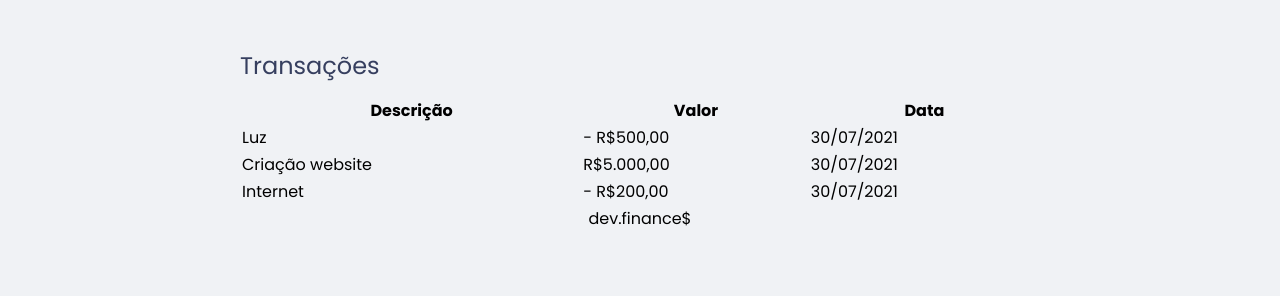
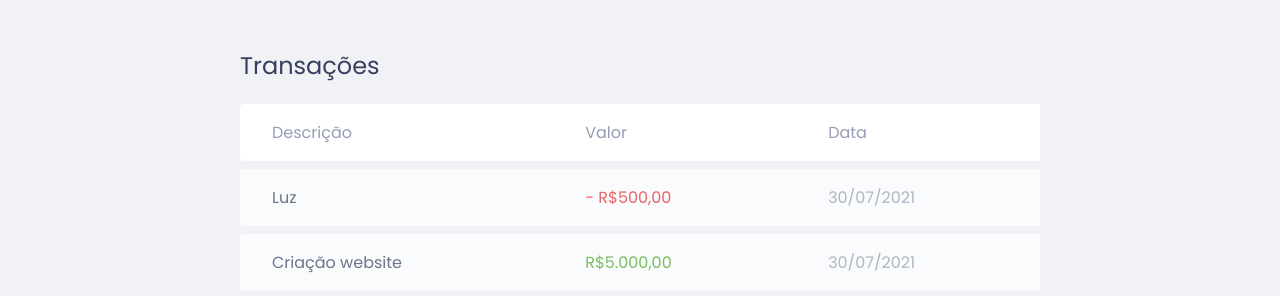
Before and after one commit to slvsccp/finances, a plain HTML site: page index.html in a window 1280 px wide. Shown: the part 638-934 px from the top of the page. Before the commit the page ends 869 px from the top, so only its background shows below. Drawn offline with Linux system fonts and the light colour scheme.

Commit message:
table and footer

```diff
--- a/style.css
+++ b/style.css
@@ -1,9 +1,12 @@
 /* GLOBAL ========================*/
 :root {
   --dark-blue: #363f5f;
+  --light-blue: #969cb3;
   --light-green: #49aa26;
   --dark-green: #2d4a22;
   --light-white: #fff;
+  --dark-white: #f0f2f5;
+  --dark-red: #e92929;
 }
 
 * {
@@ -13,7 +16,7 @@
 }
 
 body {
-  background: #f0f2f5;
+  background: var(--dark-white);
   font-family: 'Poppins', sans-serif;
 }
 
@@ -84,9 +87,55 @@ header {
 /* TABLE ========================*/
 #data-table {
   width: 100%;
+  border-spacing: 0 0.5rem;
+  color: var(--light-blue);
+}
+
+table thead tr th:first-child,
+table tbody tr td:first-child {
+  border-radius: 0.25rem 0 0 0.25rem;
+}
+
+table thead th {
+  background-color: var(--light-white);
+
+  font-weight: normal;
+  padding: 1rem 2rem;
+
+  text-align: left;
+}
+
+table tbody tr {
+  opacity: 0.7;
+}
+
+table tbody tr:hover {
+  opacity: 1;
+}
+
+table tbody td {
+  background: var(--light-white);
+
+  padding: 1rem 2rem;
+}
+
+td.description {
+  color: var(--dark-blue);
+}
+
+td.income {
+  color: var(--light-green);
+}
+
+td.expense {
+  color: var(--dark-red);
 }
 
 /* FOOTER ========================*/
 footer {
   text-align: center;
+  padding: 4rem 0 2rem;
+  color: var(--dark-blue);
+
+  opacity: 0.6;
 }
```
